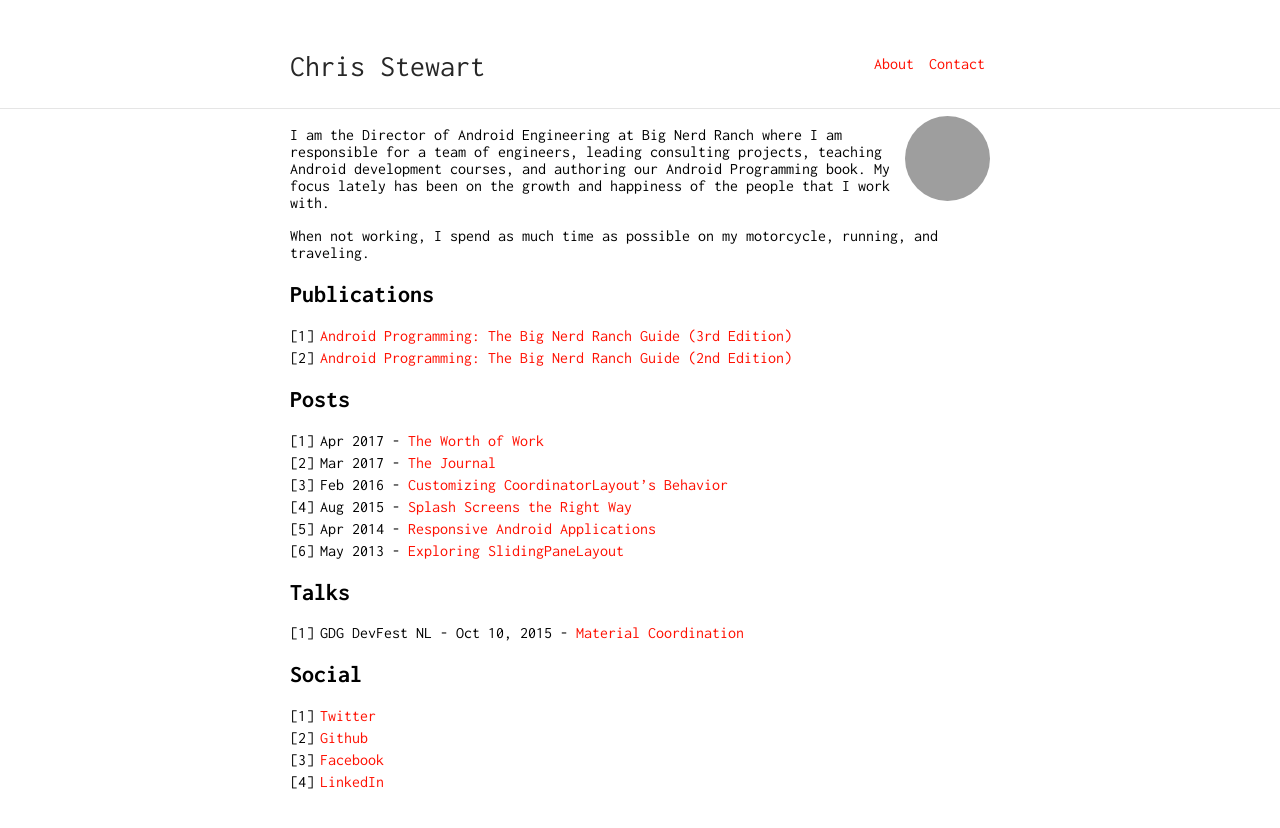
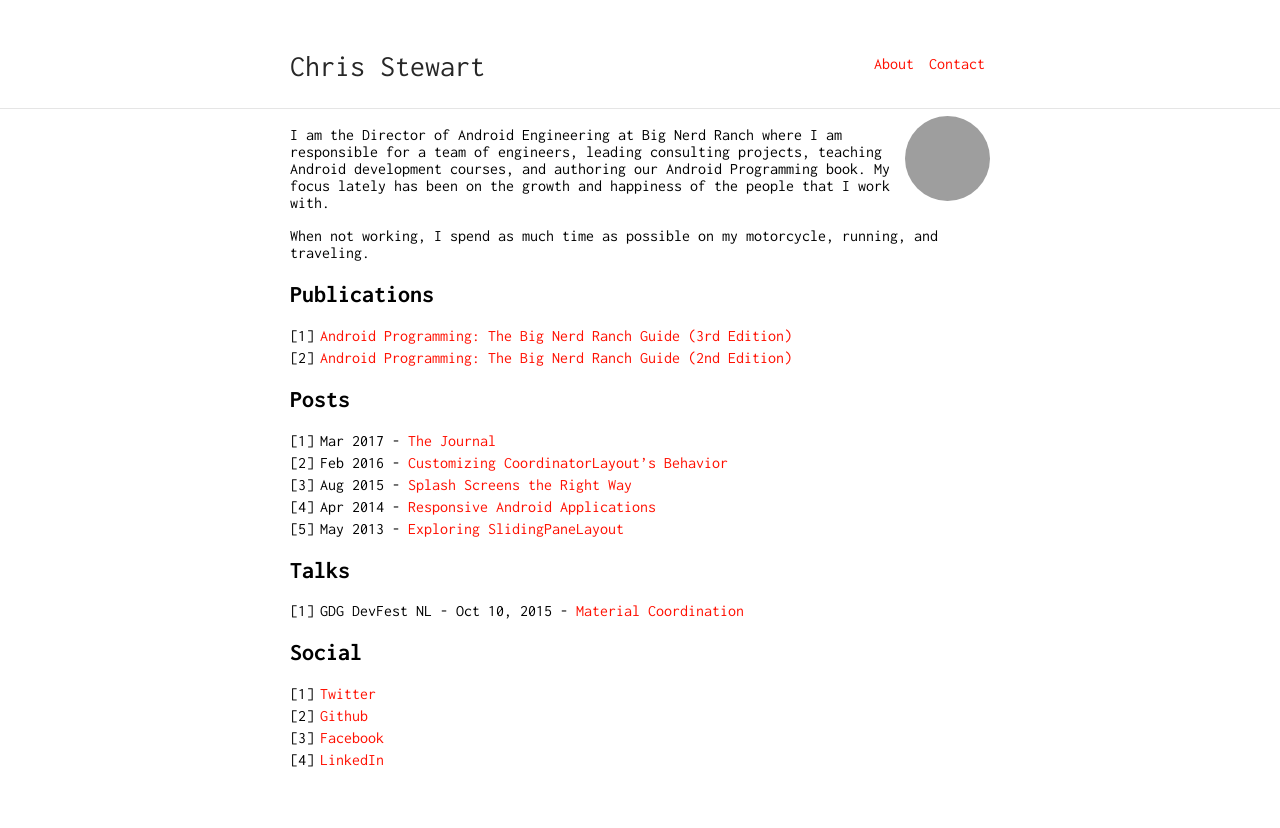
Before and after one commit to cstew/cstew.github.io, a Jekyll site: the page built from index.md, in a window 1280 px wide. Shown: the top 828 px of the page. Built offline with Jekyll 4.4.1, drawn with Linux system fonts in a browser that asks for light colours; grey boxes are pictures that could not be loaded.

Commit message:
Remove worth of work

```diff
--- a/index.md
+++ b/index.md
@@ -14,12 +14,11 @@ When not working, I spend as much time as possible on my motorcycle, running, an
 2. [Android Programming: The Big Nerd Ranch Guide (2nd Edition)](https://amzn.com/0134171454)
 
 ## Posts
-1. Apr 2017 - [The Worth of Work](https://medium.com/@cstew/the-worth-of-work-68cdaaacf54e)
-2. Mar 2017 - [The Journal](https://medium.com/@cstew/the-journal-98b635e2386c#.ispknpbqn)
-3. Feb 2016 - [Customizing CoordinatorLayout's Behavior](https://www.bignerdranch.com/blog/customizing-coordinatorlayouts-behavior/)
-4. Aug 2015 - [Splash Screens the Right Way](https://www.bignerdranch.com/blog/splash-screens-the-right-way/)
-5. Apr 2014 - [Responsive Android Applications](https://www.objc.io/issues/11-android/responsive-android-applications/)
-6. May 2013 - [Exploring SlidingPaneLayout](https://www.bignerdranch.com/blog/exploring-slidingpanelayout/)
+1. Mar 2017 - [The Journal](https://medium.com/@cstew/the-journal-98b635e2386c#.ispknpbqn)
+2. Feb 2016 - [Customizing CoordinatorLayout's Behavior](https://www.bignerdranch.com/blog/customizing-coordinatorlayouts-behavior/)
+3. Aug 2015 - [Splash Screens the Right Way](https://www.bignerdranch.com/blog/splash-screens-the-right-way/)
+4. Apr 2014 - [Responsive Android Applications](https://www.objc.io/issues/11-android/responsive-android-applications/)
+5. May 2013 - [Exploring SlidingPaneLayout](https://www.bignerdranch.com/blog/exploring-slidingpanelayout/)
 
 ## Talks
 
```
